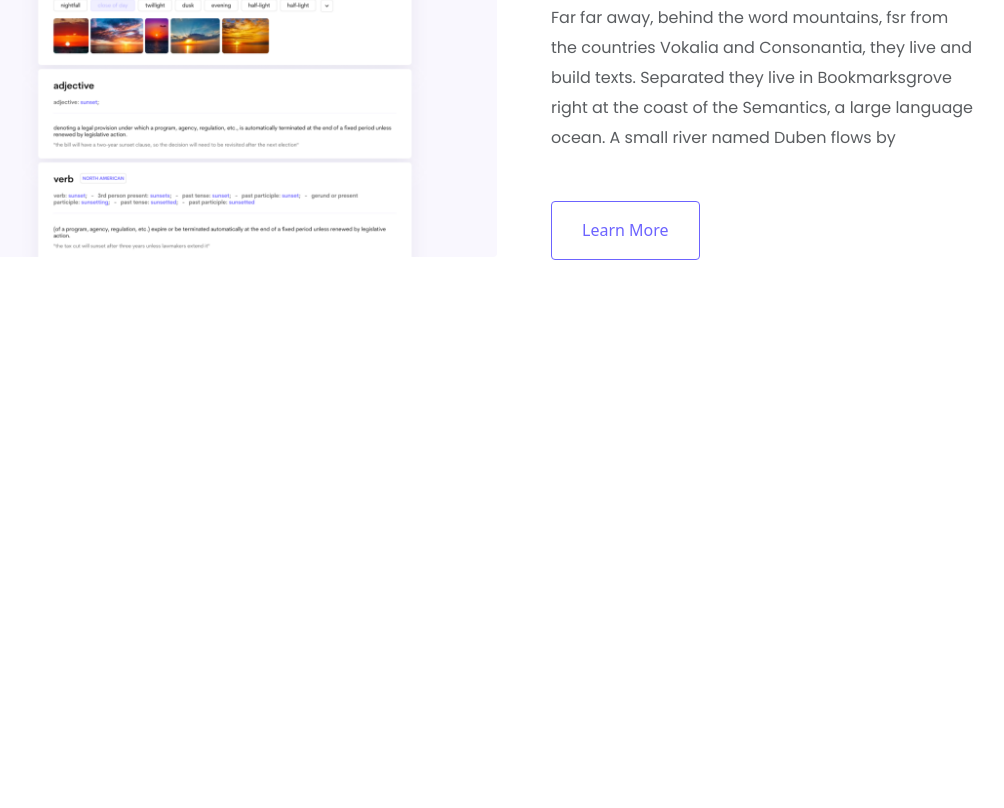
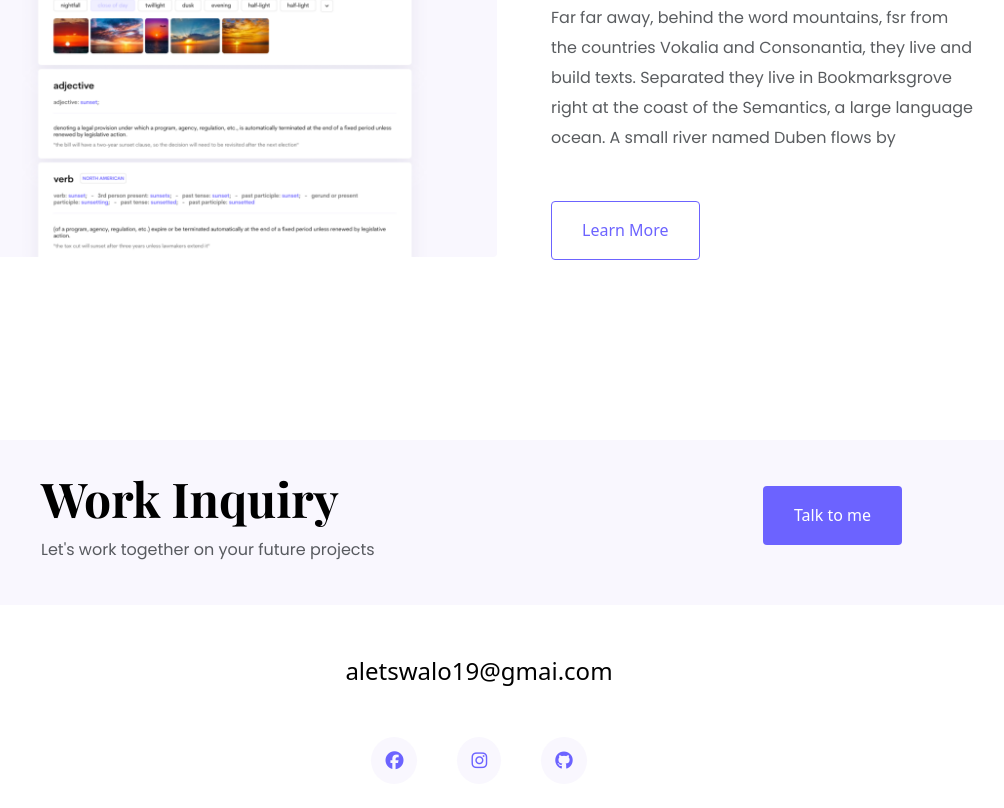
Before and after one commit to Aletswalo/portfolio-project, a plain HTML site: page index.html in a window 1280 px wide. Shown: the part 2860-3668 px from the top of the page, without its empty margins (161-1165 px from the left). Before the commit the page ends 3240 px from the top, so only its background shows below. Drawn offline with nearby package versions, Linux system fonts and the light colour scheme; a web font is replaced by a local one.

Commit message:
Added footer

```diff
--- a/index.html
+++ b/index.html
@@ -98,6 +98,28 @@ Far far away, behind the word mountains, fsr from the countries Vokalia and Cons
 </div>
 </div>
 </div>
+<footer>
+    <div class="contact-box d-flex justify-content-between mb-5 d-none d-md-flex">
+        <div>
+        <h4>
+            Work Inquiry
+        </h4>
+        <p class="text-muted">
+            Let's work together on your future projects
+        </p>
+        </div>
+        <div>
+        <a href="/contact.html" class="btn btn-branding mt-3">Talk to me</a>
+    </div>
+    </div>
+    <div class="d-flex justify-content-center mb-5">
+    <a href="mailto:aletswalo19@gmail.com" class="email-link">aletswalo19@gmai.com</a></div>
+    <div class="social-links d-flex justify-content-center mb-5">
+    <a href="https://www.facebook.com/annahletswalo" target="_blank"><i class="fa-brands fa-facebook"></i></a>
+    <a href="https//www.instagram.com/anne_lee506" target="_blank"><i class="fa-brands fa-instagram"></i></a>
+    <a href="https//www.github.com/aletswalo19" target="_blank"><i class="fa-brands fa-github"></i></a>
+    </div>
+</footer>
     </div>
 </body>
 </html>
--- a/src/styles.css
+++ b/src/styles.css
@@ -21,6 +21,10 @@ h1 {
 
 h2 {
     font-size: 64px;
+}
+
+h4 {
+    font-size: 48px;
 }
 
 p {
@@ -137,6 +141,46 @@ nav li.active a {
     color: var(--branding-color);
 }
 
+footer {
+    margin: 60px 0;
+}
+
+footer .contact-box {
+    background: var(--secondary-color);
+    padding: 30px 120px;
+    border-radius: 10px;
+}
+
+footer .contact-box p {
+    margin: 0;
+}
+
+footer .email-link {
+    text-align: center;
+    text-decoration: none;
+    font-size: 24px;
+    color: black;
+}
+
+footer .email-link:hover {
+    color: var(--branding-color);
+}
+
+footer .social-links a {
+    margin: 0 20px;
+    color: var(--branding-color);
+    background: var(--secondary-color);
+    padding: 10px 14px;
+    font-size: 18px;
+    border-radius: 50%;
+    transition: all 100ms ease-in-out;
+}
+
+footer .social-links a:hover {
+    color: white;
+    background: var(--branding-color);
+}
+
 @media (max-width: 900px) {
     h1 {
         font-size: 44px;
```
